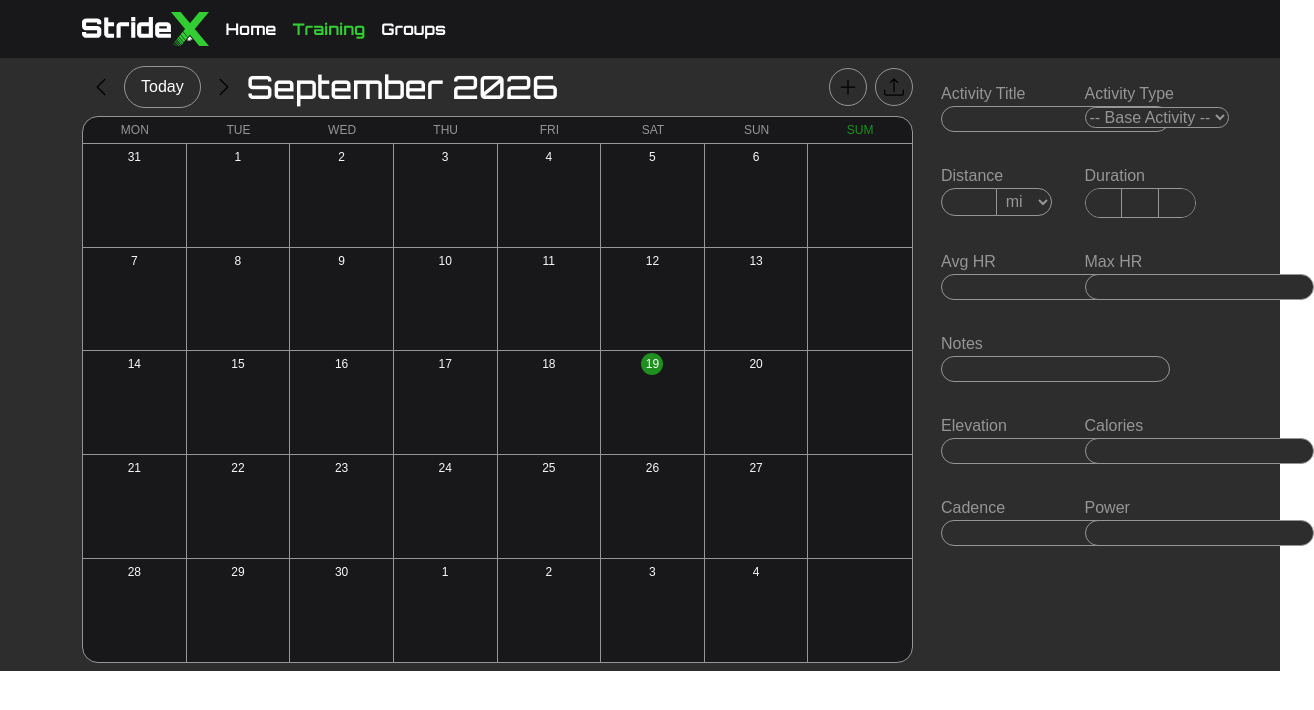
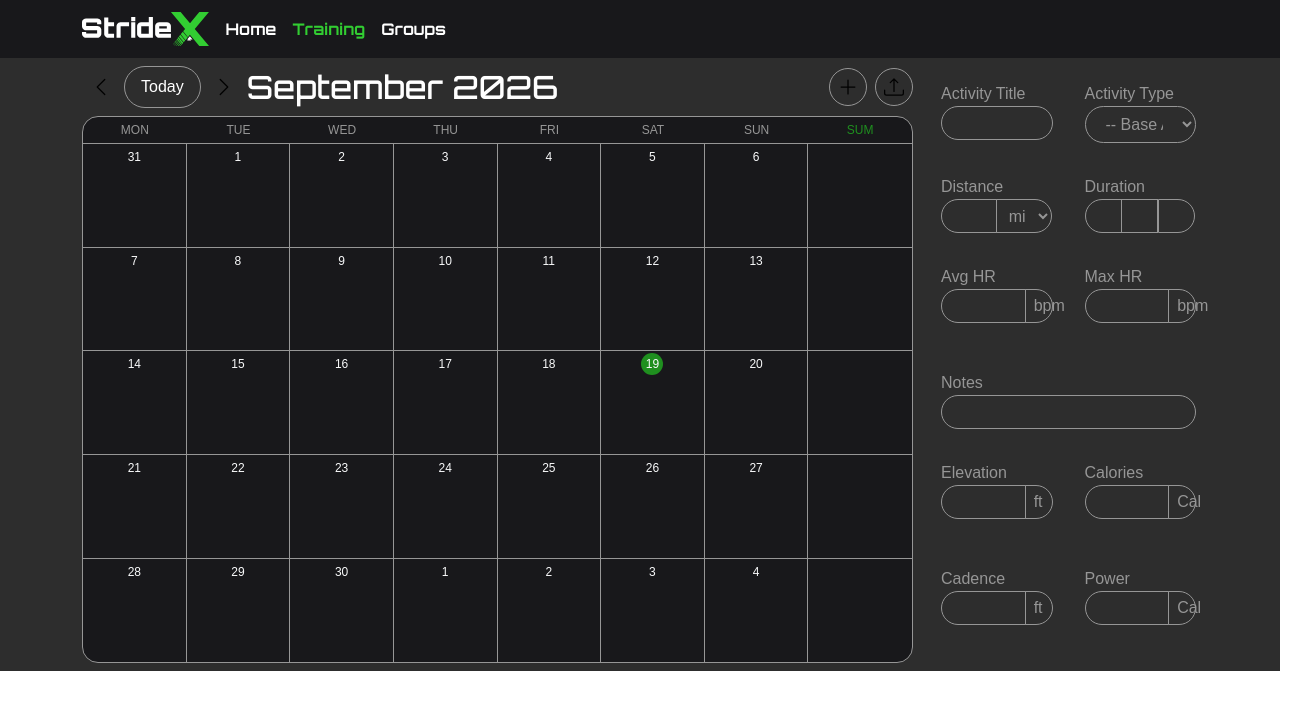
Before and after one commit to Etown-CS310/StrideX-Training, a React (Vite) app: page /training in a window 1280 px wide. Shown: the top 710 px of the page, 1314 px wide, since content can reach past the window. Built offline with nearby package versions, Linux system fonts and the light colour scheme.

Commit message:
Removed most css code for sidebar and included it using bootstrap in tsx file

```diff
--- a/src/components/sections/Training.css
+++ b/src/components/sections/Training.css
@@ -103,131 +103,12 @@
   color: #969696;
 }
 
-#activity_title {
-  background-color: #2d2d2d;
-  color: #969696;
-  border-radius: 25px;
-  border: 1px solid #969696;
-  padding: 0 10px;
-}
+/* #activity_select {
+  box-sizing: content-box;
+} */
 
-#activity_select {
-  background-color: #2d2d2d;
-  color: #969696;
-  border-radius: 25px;
-  border-color: #969696;
-}
-
-#distance {
-  background-color: #2d2d2d;
-  color: #969696;
-  border-radius: 25px;
-  width: 50%;
-  border: 1px solid #969696;
-
-  border-radius: 25px 0 0 25px;
-  padding: 0 10px;
-}
-#distanceDrop {
-  background-color: #2d2d2d;
-  color: #969696;
-  border-radius: 25px;
-  width: 50%;
-  border: 1px solid #969696;
-
-  border-radius: 0 25px 25px 0;
-  margin-left: -1px;
-  padding: 0 5px;
-}
-#distance, #distanceDrop {
-  height: 27.6px;
-  box-sizing: border-box;
-  border: 1px solid #969696;
-  vertical-align: middle;
-}
-
-.duration {
-  background-color: #2d2d2d;
-  color: #969696;
-  border-radius: 25px;
-}
 #duration {
-  background-color: #2d2d2d;
-  color: #969696;
   display: grid;
   grid-template-columns: 1fr 1fr 1fr;
-  border-radius: 25px;
   overflow: hidden;
-  border: 1px solid #969696;
-  /* background-color: #2d2d2d;
-  color: #969696; */
 }
-#duration input {
-  background-color: #2d2d2d;
-  color: #969696;
-  border: none;
-  padding: 12px;
-  outline: none;
-  width: 100%;
-  height: 27.6px;
-  margin: 0 auto;
-}
-#duration input:not(:last-child) {
-  border-right: 1px solid #969696;
-}
-
-#avg_hr {
-  background-color: #2d2d2d;
-  color: #969696;
-  border-radius: 25px;
-  border: 1px solid #969696;
-  padding: 0 10px;
-}
-
-#max_hr {
-  background-color: #2d2d2d;
-  color: #969696;
-  border-radius: 25px;
-  border: 1px solid #969696;
-  padding: 0 10px;
-}
-
-#notes {
-  background-color: #2d2d2d;
-  color: #969696;
-  border-radius: 25px;
-  border: 1px solid #969696;
-  padding: 0 10px;
-}
-
-#elevation {
-  background-color: #2d2d2d;
-  color: #969696;
-  border-radius: 25px;
-  border: 1px solid #969696;
-  padding: 0 10px;
-}
-
-#calories {
-  background-color: #2d2d2d;
-  color: #969696;
-  border-radius: 25px;
-  border: 1px solid #969696;
-  padding: 0 10px;
-}
-
-#cadence {
-  background-color: #2d2d2d;
-  color: #969696;
-  border-radius: 25px;
-  border: 1px solid #969696;
-  padding: 0 10px;
-}
-
-#power {
-  background-color: #2d2d2d;
-  color: #969696;
-  border-radius: 25px;
-  border: 1px solid #969696;
-  padding: 0 10px;
-}
--- a/src/components/sections/Training.tsx
+++ b/src/components/sections/Training.tsx
@@ -154,67 +154,123 @@ function Training() {
           <aside id="sideBar" className="col-12 col-lg-4 col-xl-3">
 
             <div className="row">
-              <div className="p-3 col-6" id="firstrow">
-              <label className="w-100">Activity Title
-                <br></br>
-                <input id="activity_title" type="text"></input>
-              </label>
+              <div className="p-3 col-6">
+              <label>Activity Title</label>
+              <div>
+                <input
+                  id="activity_title"
+                  type="text"
+                  className="w-100 bg-transparent rounded-pill p-1 px-2 text-stridex-lightgrey border border-1 border-stridex-lightgrey"
+                ></input>
+              </div>
               </div>
 
-              <div className="p-3 col-6" id="firstrow">
-              <label className="w-100">Activity Type
-                <br></br>
-                <select id="activity_select" defaultValue="0">
-                  <option value="0"> -- Base Activity --</option>
+              <div className="p-3 col-6">
+              <label>Activity Type</label>
+                <div className="w-100 input-group">
+                <select
+                  id="activity_select"
+                  defaultValue="0"
+                  className="w-100 bg-transparent rounded-pill py-2 px-3 text-stridex-lightgrey border border-1 border-stridex-lightgrey 1h-base align-middle"
+                >
+                {/* Figure out why activity type height doesn't match activity title without changing text size */}
+                  <option value="0">-- Base Activity --</option>
                 </select>
-              </label>
+                </div>
               </div>
             </div>
 
             <div className="row">
-              <div className="p-3 col-6" id="secondrow">
-              <label>Distance
-                <br></br>
-                <div className="distance">
-                <input id="distance" type="number"></input>
-                <select id="distanceDrop" defaultValue="0">
+
+              <div className="p-3 col-6">
+              <label>Distance</label>
+                <div className="distance input-group">
+                <input
+                  id="distance"
+                  type="number"
+                  className="w-50 rounded-end-0 bg-transparent rounded-pill p-1 px-2 text-stridex-lightgrey border border-1 border-stridex-lightgrey"
+                ></input>
+                <select
+                  id="distanceDrop"
+                  defaultValue="0"
+                  className="w-50 rounded-start-0 bg-transparent rounded-pill p-1 px-2 text-stridex-lightgrey border border-1 border-stridex-lightgrey"
+                >
                   <option value="0">mi</option>
                   <option value="1">km</option>
                 </select>
                 </div>
-                {/* Need some way to track total miles/kilometers already traveled */}
-              </label>
+
               </div>
+              {/* Need some way to track total miles/kilometers already traveled */}
 
-              <div className="p-3 col-6" id="secondrow">
-              <label className="duration w-100">Duration
-                <br></br>
-                <div id="duration">
-                <input type="number"></input>
-                <input type="number"></input>
-                <input type="number"></input>
+              {/* <div className="p-3 col-6">
+              <label>Max HR</label>
+              <div className="w-100 input-group mb-3">
+                <input
+                  id="max_hr"
+                  type="number"
+                  className="w-75 form-control rounded-end-0 bg-transparent rounded-pill p-1 px-2 text-stridex-lightgrey border border-1 border-stridex-lightgrey"
+                ></input>
+                <label
+                  id="max_hr_stay"
+                  className="w-25 input-group-text rounded-start-0 bg-transparent rounded-pill p-1 px-2 text-stridex-lightgrey border border-1 border-stridex-lightgrey"
+                >bpm</label>
+              </div>
+              </div> */}
+
+              <div className="p-3 col-6">
+              <label>Duration</label>
+                <div id="duration" className="w-100 input-group">
+                  <input
+                    type="number"
+                    className="w-100 form-control rounded-end-0 bg-transparent rounded-pill p-1 px-2 text-stridex-lightgrey border border-1 border-stridex-lightgrey"
+                  ></input>
+                  <input
+                    type="number"
+                    className="w-100 form-control bg-transparent p-1 px-2 text-stridex-lightgrey border border-1 border-stridex-lightgrey"
+                  ></input>
+                  <input
+                    type="number"
+                    className="w-100 form-control rounded-start-0 bg-transparent rounded-pill p-1 px-2 text-stridex-lightgrey border border-1 border-stridex-lightgrey"
+                  ></input>
                 </div>
                 {/* Need some way to track total time (System.currentTimeMillis()???) */}
-              </label>
+
               </div>
             </div>
 
             <div className="row">
-              <div className="p-3 col-6" id="thirdrow">
-              <label className="w-100">Avg HR
-                <br></br>
-                <input id="avg_hr" type="number"></input>
-                {/* Need some way to add bpm */}
-              </label>
+
+              <div className="p-3 col-6">
+              <label>Avg HR</label>
+              <div className="w-100 input-group mb-3">
+                <input
+                  id="avg_hr"
+                  type="number"
+                  className="w-75 form-control rounded-end-0 bg-transparent rounded-pill p-1 px-2 text-stridex-lightgrey border border-1 border-stridex-lightgrey"
+                ></input>
+                <label
+                  id="avg_hr_stay"
+                  className="w-25 input-group-text rounded-start-0 bg-transparent rounded-pill p-1 px-2 text-stridex-lightgrey border border-1 border-stridex-lightgrey"
+                >bpm</label>
+              </div>
               </div>
 
-              <div className="p-3 col-6" id="thirdrow">
-              <label className="w-100">Max HR
-                <br></br>
-                <input id="max_hr" type="number"></input>
-                {/* Need some way to add bpm */}
-              </label>
+              <div className="p-3 col-6">
+              <label>Max HR</label>
+              <div className="w-100 input-group mb-3">
+                <input
+                  id="max_hr"
+                  type="number"
+                  className="w-75 form-control rounded-end-0 bg-transparent rounded-pill p-1 px-2 text-stridex-lightgrey border border-1 border-stridex-lightgrey"
+                ></input>
+                <label
+                  id="max_hr_stay"
+                  className="w-25 input-group-text rounded-start-0 bg-transparent rounded-pill p-1 px-2 text-stridex-lightgrey border border-1 border-stridex-lightgrey"
+                >bpm</label>
               </div>
+              </div>
+
             </div>
 
             {/* <div className="side">
@@ -225,47 +281,82 @@ function Training() {
             </div> */}
 
             <div className="row">
+
               <div className="p-3 col-12">
                 <label className="w-100">Notes
-                  <br></br>
-                  <input id="notes" type="text"></input>
+                  <input
+                    id="notes"
+                    type="text"
+                    className="w-100 bg-transparent rounded-pill p-1 px-2 text-stridex-lightgrey border border-1 border-stridex-lightgrey"
+                  ></input>
                 </label>
+              </div>
+
+            </div>
+
+            <div className="row">
+
+              <div className="p-3 col-6">
+                <label>Elevation</label>
+                <div className="w-100 input-group mb-3">
+                  <input
+                    id="elevation"
+                    type="number"
+                    className="w-75 form-control rounded-end-0 bg-transparent rounded-pill p-1 px-2 text-stridex-lightgrey border border-1 border-stridex-lightgrey"
+                  ></input>
+                  <label
+                    id="elevation_stay"
+                    className="w-25 input-group-text rounded-start-0 bg-transparent rounded-pill p-1 px-2 text-stridex-lightgrey border border-1 border-stridex-lightgrey"
+                  >ft</label>
+                </div>
+              </div>
+
+              <div className="p-3 col-6">
+                <label>Calories</label>
+                <div className="w-100 input-group mb-3">
+                  <input
+                    id="calories"
+                    type="number"
+                    className="w-75 form-control rounded-end-0 bg-transparent rounded-pill p-1 px-2 text-stridex-lightgrey border border-1 border-stridex-lightgrey"
+                  ></input>
+                  <label
+                    id="calories_stay"
+                    className="w-25 input-group-text rounded-start-0 bg-transparent rounded-pill p-1 px-2 text-stridex-lightgrey border border-1 border-stridex-lightgrey"
+                  >Cal</label>
+                </div>
               </div>
             </div>
 
             <div className="row">
+
               <div className="p-3 col-6">
-                <label className="w-100">Elevation
-                  <br></br>
-                  <input id="elevation" type="number"></input>
-                  {/* Some way to add feet */}
-                </label>
+                <label>Cadence</label>
+                <div className="w-100 input-group mb-3">
+                  <input
+                    id="cadence"
+                    type="number"
+                    className="w-75 form-control rounded-end-0 bg-transparent rounded-pill p-1 px-2 text-stridex-lightgrey border border-1 border-stridex-lightgrey"
+                  ></input>
+                  <label
+                    id="cadence_stay"
+                    className="w-25 input-group-text rounded-start-0 bg-transparent rounded-pill p-1 px-2 text-stridex-lightgrey border border-1 border-stridex-lightgrey"
+                  >ft</label>
+                </div>
               </div>
 
               <div className="p-3 col-6">
-                <label className="w-100">Calories
-                  <br></br>
-                  <input id="calories" type="number"></input>
-                  {/* Some way to add Cal */}
-                </label>
-              </div>
-            </div>
-
-            <div className="row">
-              <div className="p-3 col-6">
-                <label className="w-100">Cadence
-                  <br></br>
-                  <input id="cadence" type="number"></input>
-                  {/* Some way to add feet */}
-                </label>
-              </div>
-
-              <div className="p-3 col-6">
-                <label className="w-100">Power
-                  <br></br>
-                  <input id="power" type="number"></input>
-                  {/* Some way to add Cal */}
-                </label>
+                <label>Power</label>
+                <div className="w-100 input-group mb-3">
+                  <input
+                    id="power"
+                    type="number"
+                    className="w-75 form-control rounded-end-0 bg-transparent rounded-pill p-1 px-2 text-stridex-lightgrey border border-1 border-stridex-lightgrey"
+                  ></input>
+                  <label
+                    id="power_stay"
+                    className="w-25 input-group-text rounded-start-0 bg-transparent rounded-pill p-1 px-2 text-stridex-lightgrey border border-1 border-stridex-lightgrey"
+                  >Cal</label>
+                </div>
               </div>
             </div>
 
```
